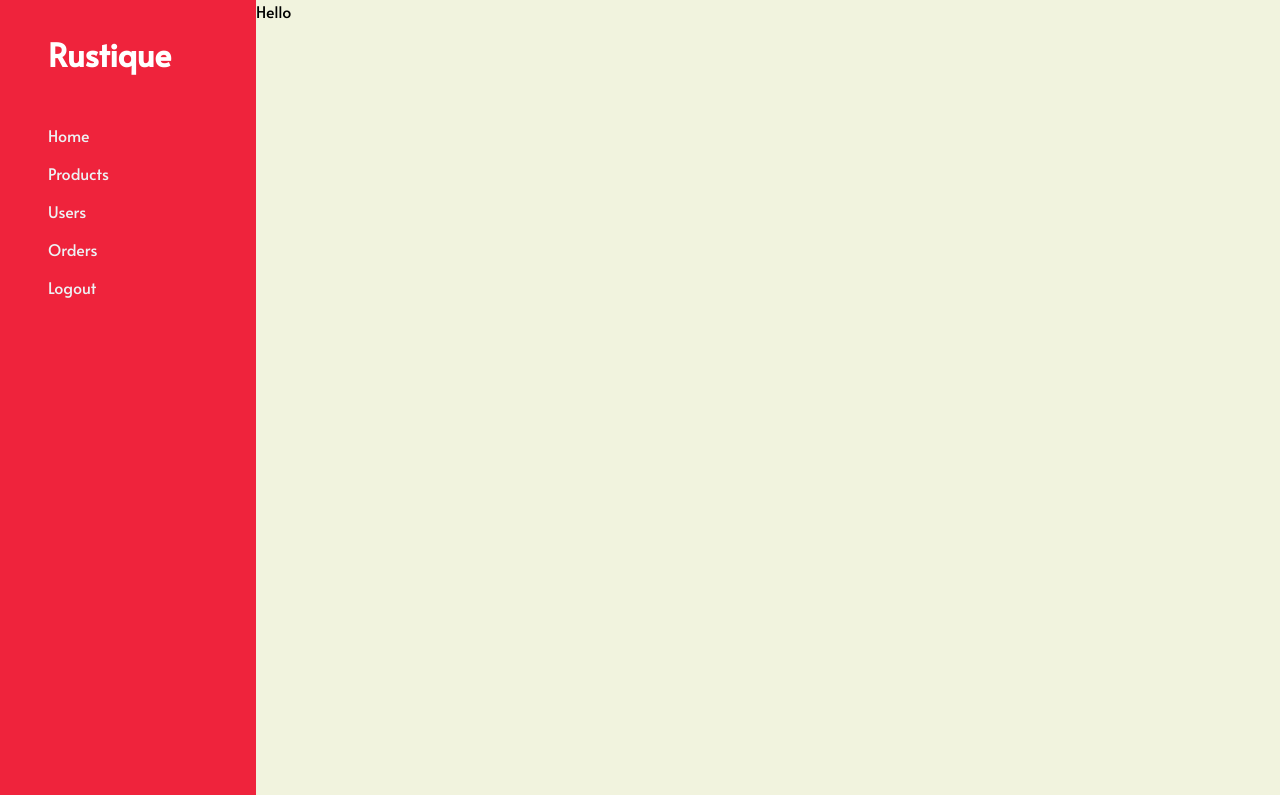
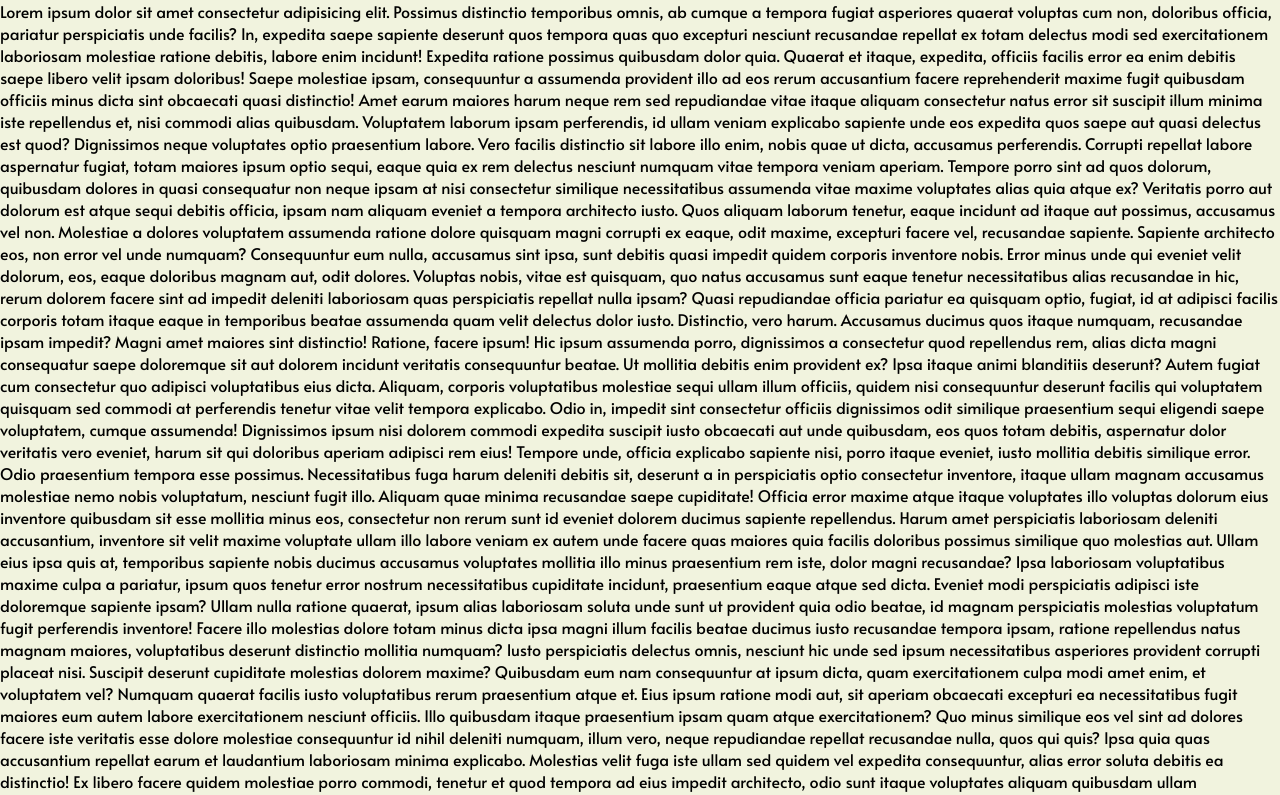
Before and after one commit to veritem/shop-store, a React (Create React App) app in the folder client/: page /admin/products in a window 1280 px wide. Shown: the top 795 px of the page. Built offline with nearby package versions, Linux system fonts and the light colour scheme.

Commit message:
added all other pages in admin f olders

```diff
--- /dev/null
+++ b/client/src/Pages/admin/orders.tsx
@@ -0,0 +1,7 @@
+import React from 'react'
+
+function Order(): React.ReactElement {
+  return <div>Orders</div>
+}
+
+export default Order
--- /dev/null
+++ b/client/src/Pages/admin/products.tsx
@@ -0,0 +1,7 @@
+import React from 'react'
+
+function Products(): React.ReactElement {
+  return <div>Productss</div>
+}
+
+export default Products
--- /dev/null
+++ b/client/src/Pages/admin/users.tsx
@@ -0,0 +1,7 @@
+import React from 'react'
+
+function Users(): React.ReactElement {
+  return <div>Users</div>
+}
+
+export default Users
--- a/client/src/layout/AdminLayout.tsx
+++ b/client/src/layout/AdminLayout.tsx
@@ -47,11 +47,11 @@ export const AdminLayout: React.FC<AdminLayoutProps> = ({
             }
           `}
         >
-          <Link to={'/'}>Home</Link>
-          <Link to={'/products'}>products</Link>
-          <Link to={'/users'}>Users</Link>
-          <Link to={'/orders'}>Orders</Link>
-          <Link to={'/orders'}>Logout</Link>
+          <Link to={'/admin'}>Home</Link>
+          <Link to={'/admin/products'}>products</Link>
+          <Link to={'/admin/users'}>Users</Link>
+          <Link to={'/admin/orders'}>Orders</Link>
+          <Link to={'/logout'}>Logout</Link>
         </div>
       </div>
       <div>{children}</div>
--- a/client/src/routing/routes.tsx
+++ b/client/src/routing/routes.tsx
@@ -7,6 +7,9 @@ import Cart from '../Pages/Cart'
 import LoginPage from '../Pages/Login'
 import RegisterPage from '../Pages/Register'
 import Admin from '../Pages/admin'
+import Order from 'src/Pages/admin/orders'
+import Products from 'src/components/products'
+import Users from 'src/Pages/admin/users'
 
 export const routes = () => {
   return (
@@ -30,8 +33,17 @@ export const routes = () => {
         <Route path='/c/:id'>
           <Category />
         </Route>
-        <Route path=''>
+        <Route exact path='/admin'>
           <Admin />
+        </Route>
+        <Route path='/admin/orders'>
+          <Order />
+        </Route>
+        <Route path='/admin/products'>
+          <Products />
+        </Route>
+        <Route path='/admin/users'>
+          <Users />
         </Route>
       </Switch>
     </>
```
